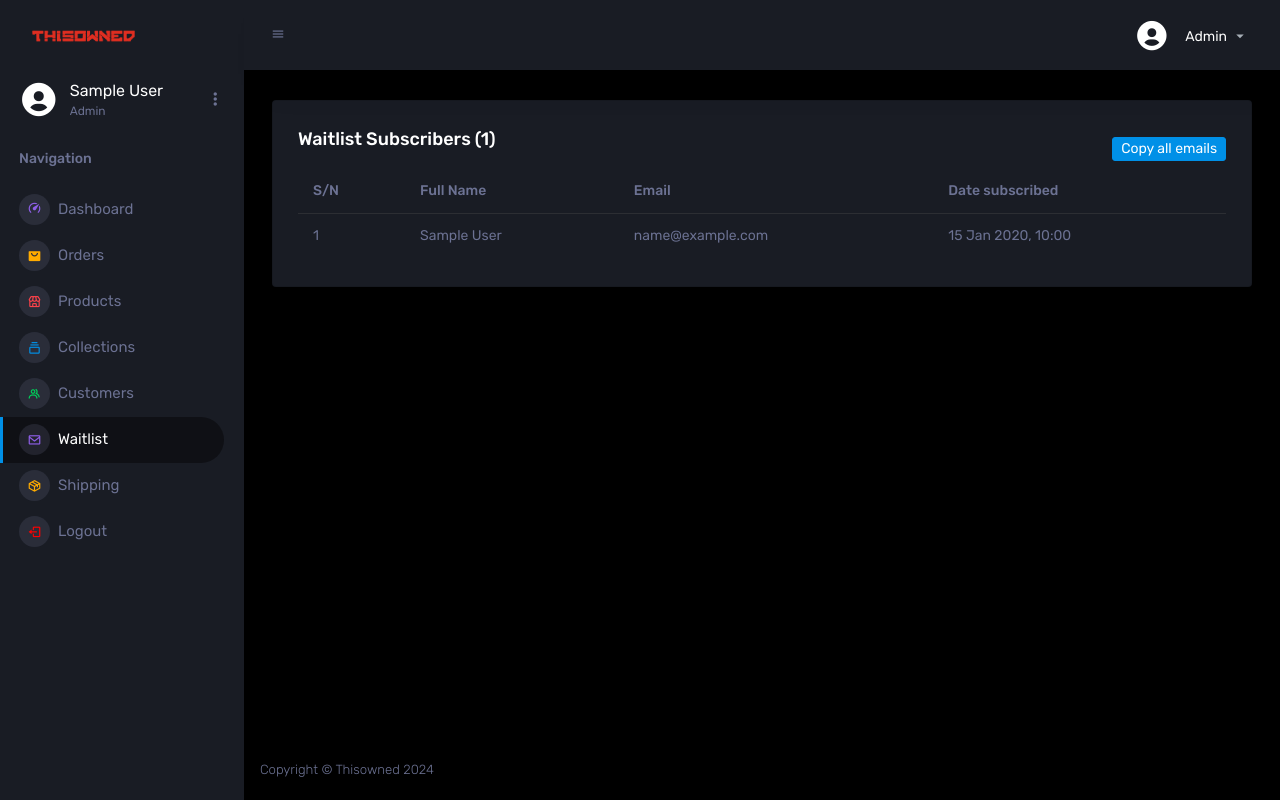
After one commit to igwevictorkelechi-gif/thisowned, a Django app: page /waitlist/ in a window 1280 px wide. The commit adds this page. Run offline with Django 4.2, Linux system fonts and the light colour scheme; a user stored in the database is signed in; tables that the repository leaves empty hold one stand-in row (values such as "Sample post"); some libraries are stand-ins or nearby versions.

Commit message:
feat(dashboard): waitlist subscribers page for admins
Add /waitlist/ to the staff dashboard: lists all waitlist signups
(name, email, subscription date) newest-first with a total count and a
one-click "Copy all emails" button. Linked from the sidebar next to
Customers; protected by the same staff-only check as other pages.

Co-Authored-By: Claude <noreply@anthropic.com>
Claude-Session: https://claude.ai/code/session_017fD5Dmz1frTKPQxrYyEQMC

```diff
--- a/dashboard/templates/dashboard.html
+++ b/dashboard/templates/dashboard.html
@@ -111,6 +111,15 @@
               <i class='bx bx-group'></i>
             </span>
             <span class="menu-title">Customers</span>
+          </a>
+        </li>
+
+        <li class="nav-item menu-items {% if request.path == '/waitlist/' %}active{% endif %}">
+          <a class="nav-link" href="{% url 'waitlist' %}">
+            <span class="menu-icon">
+              <i class='bx bx-envelope'></i>
+            </span>
+            <span class="menu-title">Waitlist</span>
           </a>
         </li>
 
--- /dev/null
+++ b/dashboard/templates/waitlist.html
@@ -0,0 +1,72 @@
+{% extends 'dashboard.html' %}
+
+{% block content %}
+    <div class="row ">
+        <div class="col-12 grid-margin">
+            <div class="card">
+                <div class="card-body">
+                    <div class="d-flex justify-content-between align-items-center">
+                        <h4 class="card-title">Waitlist Subscribers ({{ total }})</h4>
+                        <button type="button" class="btn btn-primary btn-sm" onclick="copyEmails()" id="copyBtn">
+                            Copy all emails
+                        </button>
+                    </div>
+                    <div class="table-responsive">
+                        <table class="table">
+                            <thead>
+                                <tr>
+                                    <th>S/N</th>
+                                    <th>Full Name</th>
+                                    <th>Email</th>
+                                    <th>Date subscribed</th>
+                                </tr>
+                            </thead>
+                            <tbody>
+                                {% for subscriber in subscribers %}
+                                    <tr>
+                                        <td>{{ forloop.counter }}</td>
+                                        <td>{{ subscriber.first_name }} {{ subscriber.last_name }}</td>
+                                        <td class="subscriber-email">{{ subscriber.email }}</td>
+                                        <td>{{ subscriber.created_at|date:"d M Y, H:i" }}</td>
+                                    </tr>
+                                {% empty %}
+                                    <tr>
+                                        <td colspan="4" class="text-center">No subscribers yet.</td>
+                                    </tr>
+                                {% endfor %}
+                            </tbody>
+                        </table>
+                    </div>
+                </div>
+            </div>
+        </div>
+    </div>
+
+    <script>
+        function copyEmails() {
+            var emails = Array.from(document.querySelectorAll('.subscriber-email'))
+                .map(function (el) { return el.textContent.trim(); })
+                .join(', ');
+            if (!emails) return;
+
+            function done() {
+                var btn = document.getElementById('copyBtn');
+                var original = btn.textContent;
+                btn.textContent = 'Copied!';
+                setTimeout(function () { btn.textContent = original; }, 1500);
+            }
+
+            if (navigator.clipboard && navigator.clipboard.writeText) {
+                navigator.clipboard.writeText(emails).then(done);
+            } else {
+                var ta = document.createElement('textarea');
+                ta.value = emails;
+                document.body.appendChild(ta);
+                ta.select();
+                document.execCommand('copy');
+                document.body.removeChild(ta);
+                done();
+            }
+        }
+    </script>
+{% endblock %}
--- a/dashboard/urls.py
+++ b/dashboard/urls.py
@@ -14,6 +14,7 @@ urlpatterns = [
     path('shipping/sm/<str:rate_id>', views.state_multi, name='state_multi_'),
     path('collections/<int:c_id>', views.collections, name='edit_collection'),
     path('customers/', views.customers, name='customers'),
+    path('waitlist/', views.waitlist, name='waitlist'),
     path('products/', views.products, name='products'),
     path('products/<int:p_id>', views.products, name='products'),
     path('products/form/', views.products_form, name='products_form'),
--- a/dashboard/views.py
+++ b/dashboard/views.py
@@ -8,7 +8,7 @@ from django.core.paginator import Paginator
 from django.contrib.auth import views as auth_views, authenticate, login
 from .forms import CustomAuthenticationForm, CollectionForm
 from django.db.models import Q
-from main.models import Order, Collection, User, Product, ProductImage, SizeGuid, ShippingMethod, ShippingRate
+from main.models import Order, Collection, User, Product, ProductImage, SizeGuid, ShippingMethod, ShippingRate, Waitlist
 
 
 # Custom test function to check if user is an admin
@@ -93,6 +93,15 @@ def collections(request, c_id=None):
 def customers(request):
     all_customers = User.objects.exclude(is_staff=True).order_by('-id')
     return render(request, 'customers.html', {'customers': all_customers})
+
+
+@user_passes_test(admin_check, login_url='/login/')
+def waitlist(request):
+    subscribers = Waitlist.objects.order_by('-created_at')
+    return render(request, 'waitlist.html', {
+        'subscribers': subscribers,
+        'total': subscribers.count(),
+    })
 
 
 @user_passes_test(admin_check, login_url='/login/')
```
